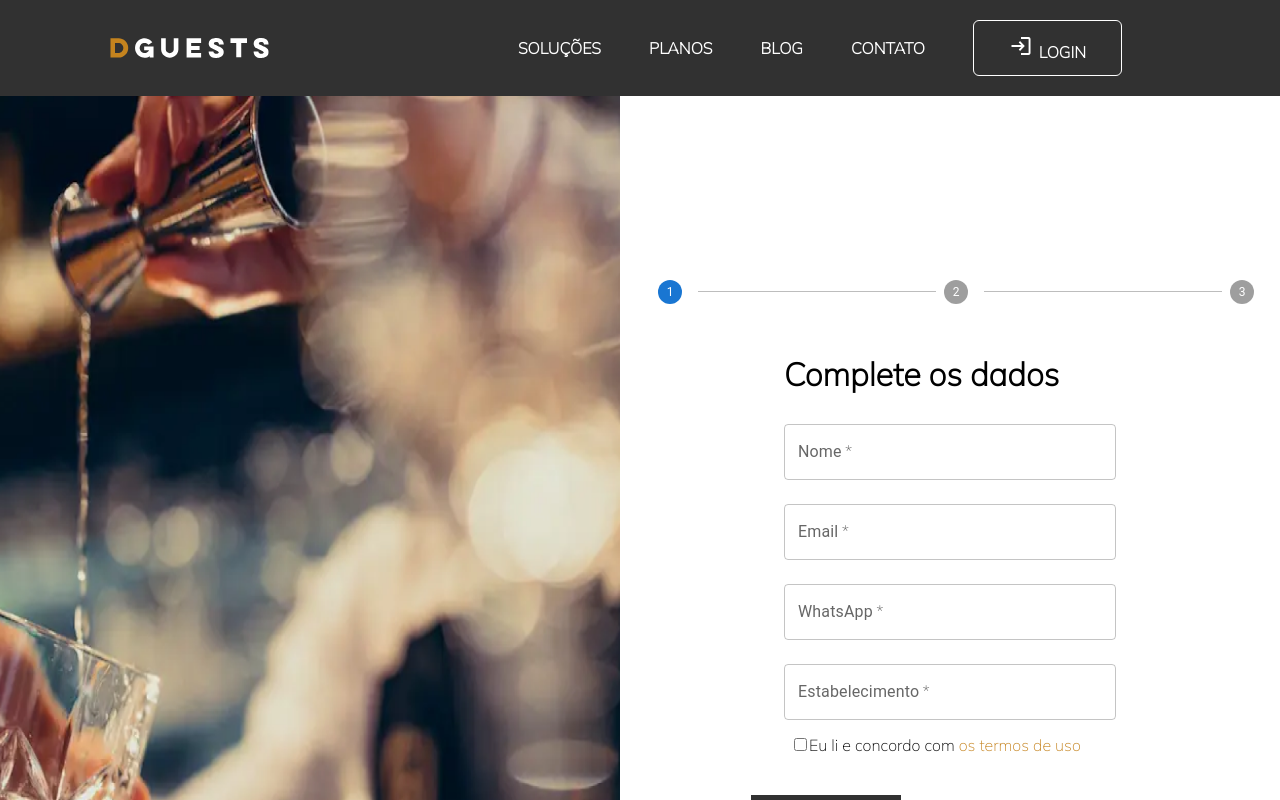
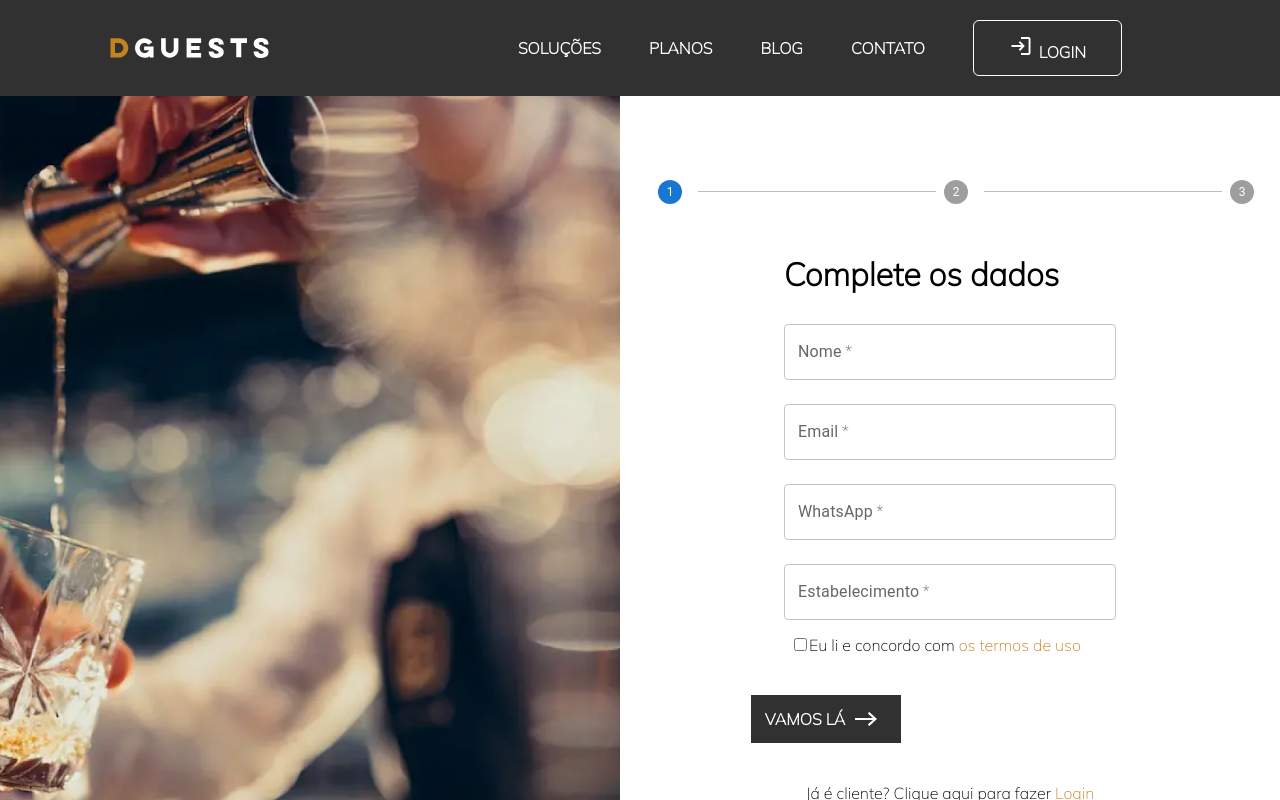
Before and after one commit to nubiadguests/prices, a React (Vite) app: page / in a window 1280 px wide. Shown: the top 800 px of the page. Built offline with nearby package versions, Linux system fonts and the light colour scheme.

Commit message:
fix: image size

```diff
--- a/src/Pages/Cadastro/Cadastro.jsx
+++ b/src/Pages/Cadastro/Cadastro.jsx
@@ -170,7 +170,6 @@ function Cadastro() {
 
     const isValidStep1 = Object.keys(errors).length === 0;
     const isValidStep2 = Object.keys(errors2).length === 0;
-
     return step === 1 ? isValidStep1 : step === 2 ? isValidStep2 : true;
   };
 
--- a/src/Pages/Cadastro/styles.js
+++ b/src/Pages/Cadastro/styles.js
@@ -48,8 +48,10 @@ export const ImageContainer = styled.div`
 
   img {
     animation: ${fadeIn} 2s ease-in-out;
-    width: 1000px;
-    height: 1000px;
+    width: 160%;
+  height: 100vh;
+  object-fit: cover;
+
 
   @media (max-width: 500px) {
     order: 1;
```
